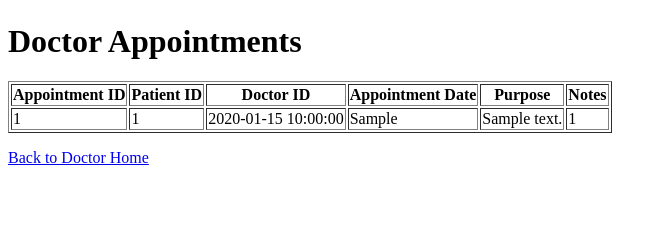
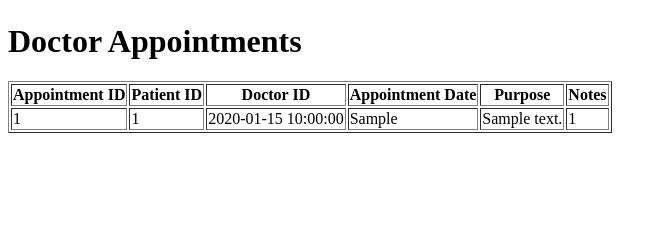
Before and after one commit to KhoaDao03/4521-Group13, a Flask app: page /doctorappointments in a window 1280 px wide. Shown: the part 348-590 px from the top of the page, without its empty margins (0-667 px from the left). Run offline with Flask 3, Linux system fonts and the light colour scheme; tables that the repository leaves empty or names only in its code hold one stand-in row (values such as "Sample post").

Commit message:
fixed duplicate buttons

```diff
--- a/templates/doctorAppointments.html
+++ b/templates/doctorAppointments.html
@@ -41,6 +41,5 @@
         </tr>
         {% endfor %}
     </table>
-    <p><a href="/doctorhome">Back to Doctor Home</a></p>
 </body>
 </html>
--- a/templates/doctorPrescriptions.html
+++ b/templates/doctorPrescriptions.html
@@ -41,6 +41,5 @@
         </tr>
         {% endfor %}
     </table>
-    <p><a href="/doctorhome">Back to Doctor Home</a></p>
 </body>
 </html>
```
